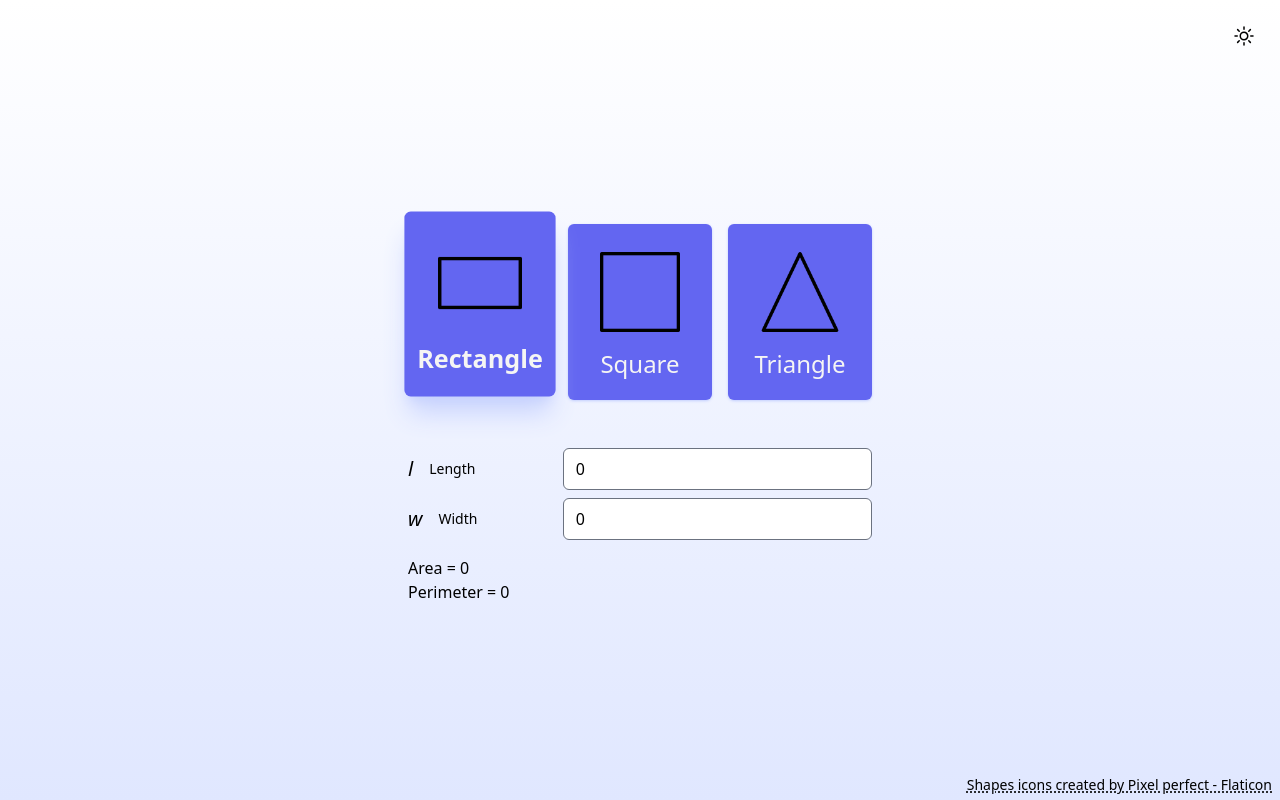
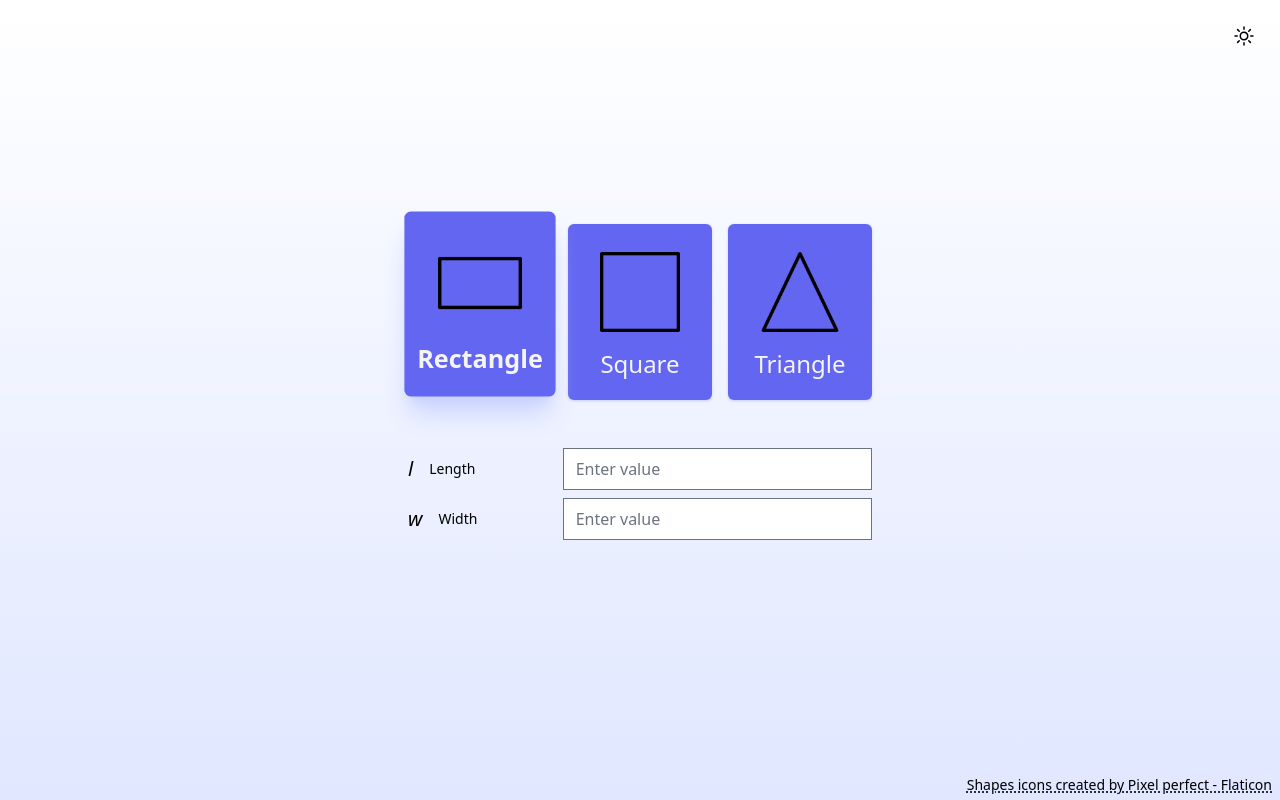
Before and after one commit to comskie/area-and-perimeter, a Vue app: page / in a window 1280 px wide. Both pictures are taken after a click on the button "Rectangle". Built offline with nearby package versions, Linux system fonts and the light colour scheme.

Commit message:
Update RectangleCalculator.vue

```diff
--- a/src/components/RectangleCalculator.vue
+++ b/src/components/RectangleCalculator.vue
@@ -1,17 +1,13 @@
 <script setup lang="ts">
-import { ref } from "vue";
+import { computed, ref } from "vue";
 
-// const aSide = ref<number>(0);
-const length = ref<number>(0);
-const width = ref<number>(0);
+const length = ref<number>();
+const width = ref<number>();
 
-function getArea() {
-  return Number(width.value) * Number(length.value);
-}
-
-function getPerimeter() {
-  return 2 * (Number(length.value) + Number(width.value));
-}
+const area = computed(() => Number(length.value) * Number(width.value));
+const perimeter = computed(
+  () => 2 * (Number(length.value) + Number(width.value))
+);
 </script>
 
 <template>
@@ -22,19 +18,29 @@ function getPerimeter() {
         <span class="text-sm">Length</span>
       </div>
 
-      <input class="col-span-2 rounded-md" v-model="length" type="text" />
+      <input
+        class="input col-span-2"
+        v-model="length"
+        type="text"
+        placeholder="Enter value"
+      />
 
       <div class="flex items-center gap-4">
         <span class="text-xl italic">w</span>
         <span class="text-sm">Width</span>
       </div>
 
-      <input class="col-span-2 rounded-md" v-model="width" type="text" />
+      <input
+        class="input col-span-2"
+        v-model="width"
+        type="text"
+        placeholder="Enter value"
+      />
     </div>
-    <div class="mt-4">
-      Area = {{ getArea() }}
+    <div v-if="length! > 0 && width! > 0" class="mt-4">
+      Area = {{ area }}
 
-      <div>Perimeter = {{ getPerimeter() }}</div>
+      <div>Perimeter = {{ perimeter }}</div>
     </div>
   </div>
 </template>
```
